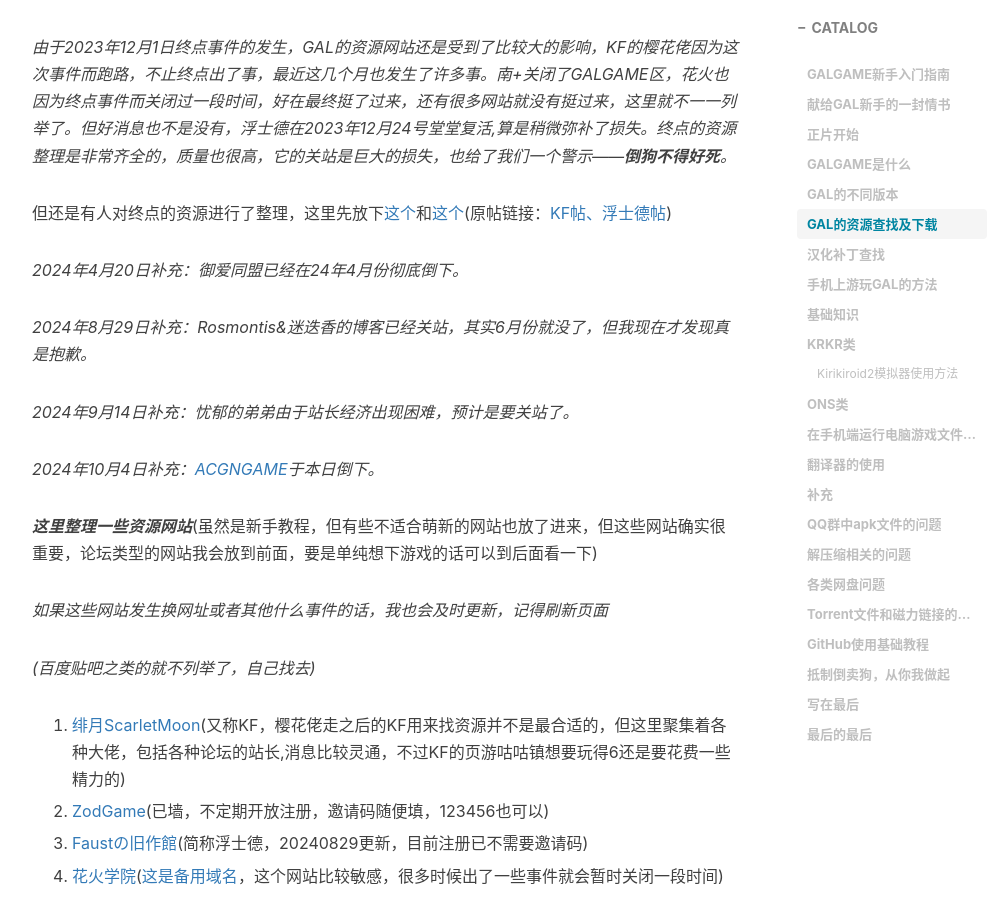
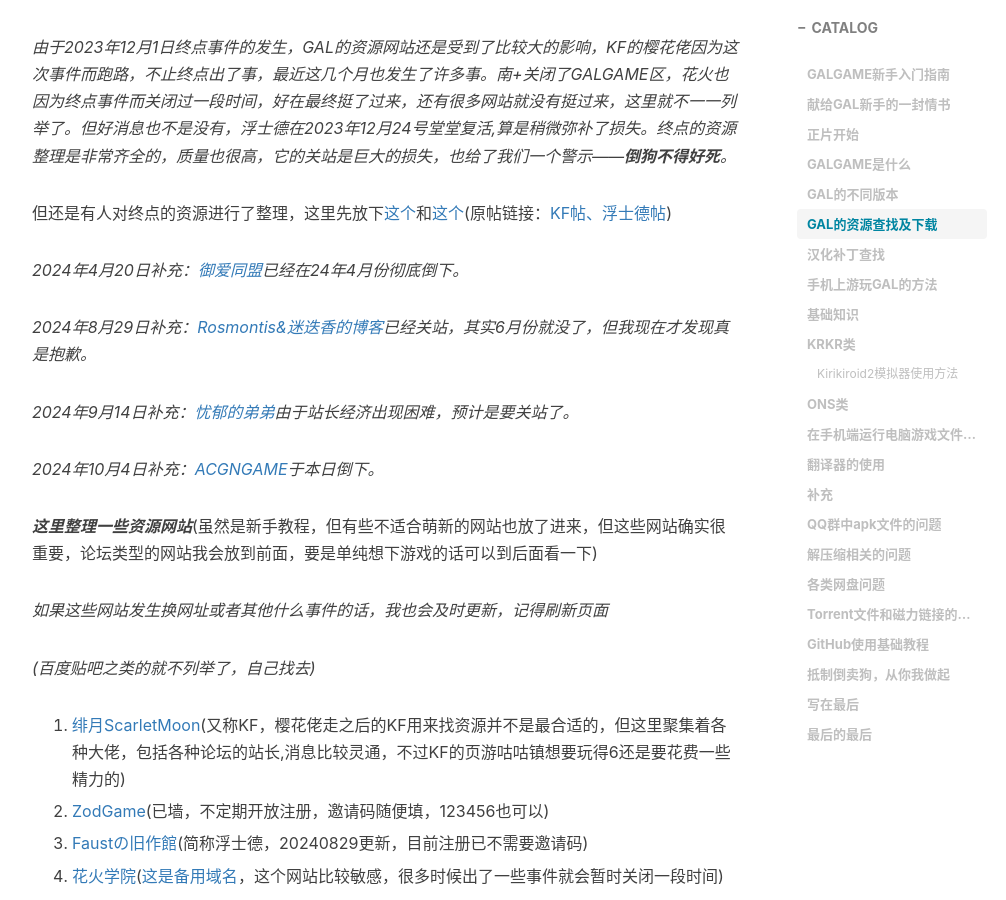
Before and after one commit to Xsunake/xsunake.github.io, a Jekyll site: the page built from _posts/2024-04-20-GALGAME新手入门指南.md, in a window 1280 px wide and 900 px high, scrolled down 2145 px. Shown: the whole window, without its empty margins (233-1239 px from the left). Built offline with Jekyll 4.4.1, drawn with Linux system fonts in a browser that asks for light colours; nearby versions of some CDN libraries; comment, search, counter and statistics services are not loaded; part of the change alters nothing that is shown.

```diff
--- a/_posts/2024-04-20-GALGAME新手入门指南.md
+++ b/_posts/2024-04-20-GALGAME新手入门指南.md
@@ -60,11 +60,11 @@ _由于2023年12月1日终点事件的发生，GAL的资源网站还是受到了
 
 但还是有人对终点的资源进行了整理，这里先放下<a href="https://pixeldrain.com/l/GFG2LfQx" target="_blank">这个</a>和<a href="https://05fx.022016.xyz/Galgame%E6%B1%89%E5%8C%96%E5%90%88%E9%9B%86" target="_blank">这个</a>(原帖链接：<a href="https://bbs.kfpromax.com/read.php?tid=1045570&sf=ef3" target="_blank">KF帖、<a href="https://www.erogame.space/article/hans/50199.html" target="_blank">浮士德帖</a>)
 
-_2024年4月20日补充：御爱同盟已经在24年4月份彻底倒下。_
+_2024年4月20日补充：<a href="https://www.ai2moe.org/" target="_blank">御爱同盟</a>已经在24年4月份彻底倒下。_
 
-_2024年8月29日补充：Rosmontis&迷迭香的博客已经关站，其实6月份就没了，但我现在才发现真是抱歉。_
+_2024年8月29日补充：<a href="https://rosmontis.com/" target="_blank">Rosmontis&迷迭香的博客</a>已经关站，其实6月份就没了，但我现在才发现真是抱歉。_
 
-_2024年9月14日补充：忧郁的弟弟由于站长经济出现困难，预计是要关站了。_
+_2024年9月14日补充：<a href="https://www.ttloli.com/" target="_blank">忧郁的弟弟</a>由于站长经济出现困难，预计是要关站了。_
 
 _2024年10月4日补充：<a href="https://acgngames.net/" target="_blank">ACGNGAME</a>于本日倒下。_
 
```
